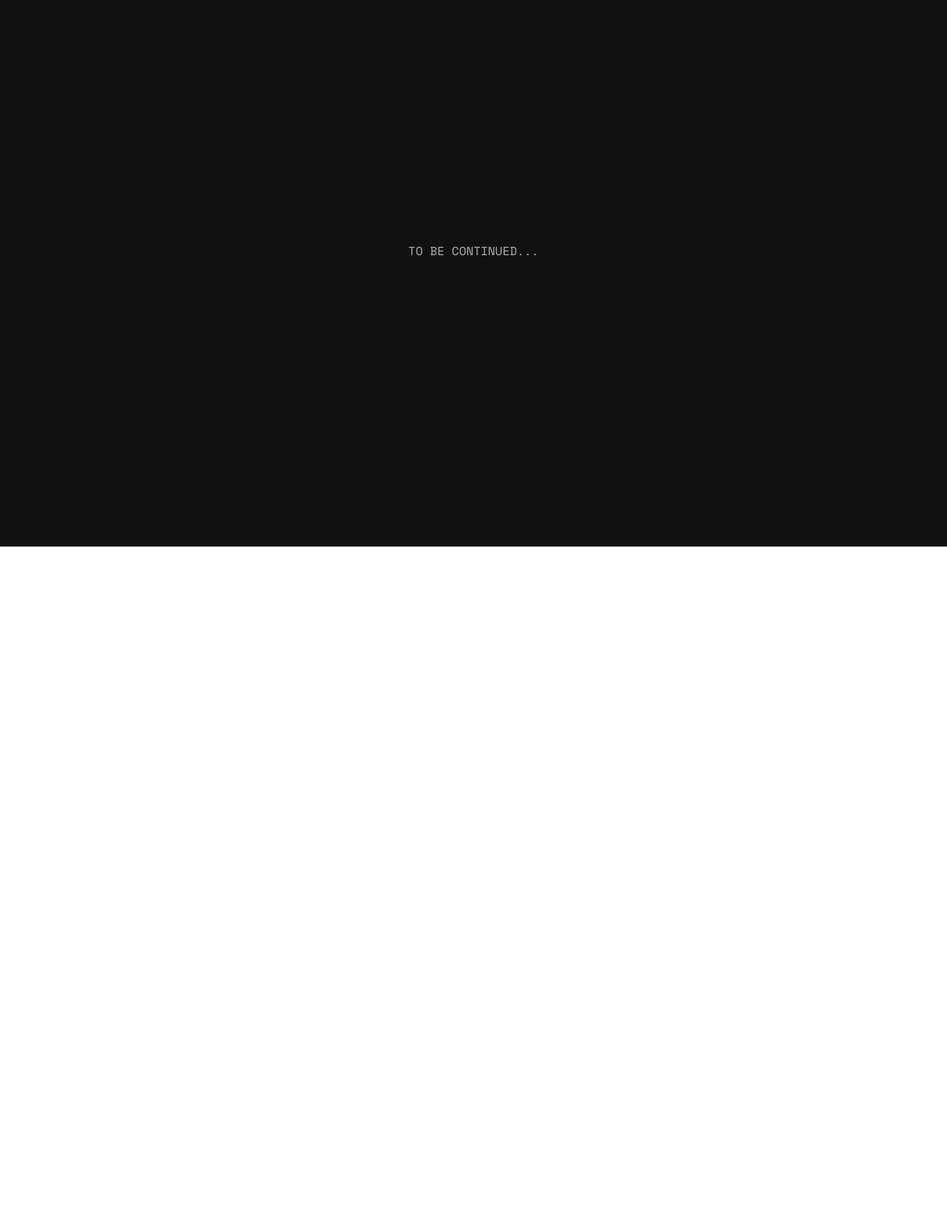
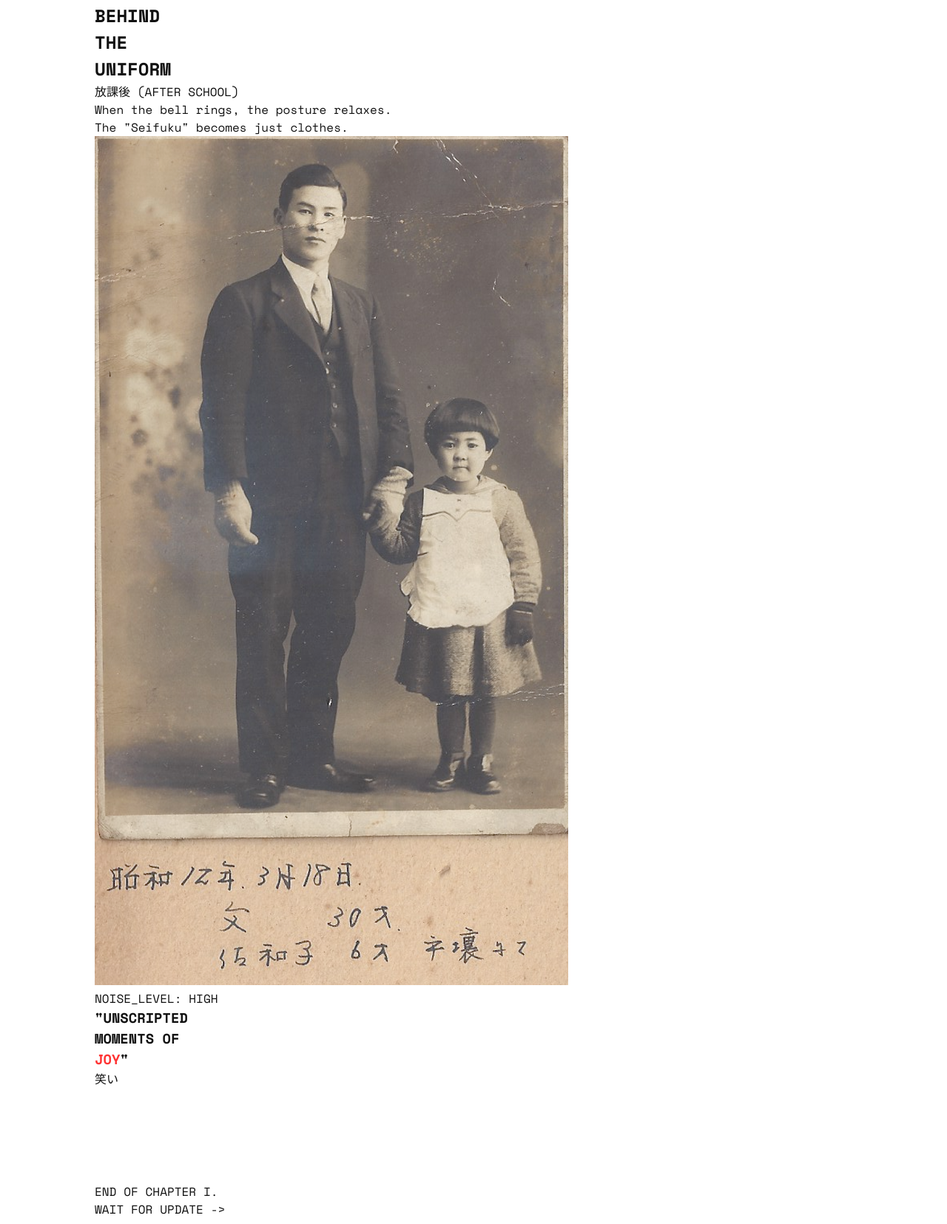
Before and after one commit to irkrssss/japan, a plain HTML site: page index.html in a window 1280 px wide. Shown: the part 2465-4120 px from the top of the page at 74% size. Before the commit the page ends 3204 px from the top, so only its background shows below. Drawn offline with nearby package versions, Linux system fonts and the light colour scheme.

Commit message:
Update index.html

```diff
--- a/index.html
+++ b/index.html
@@ -85,8 +85,42 @@
                 </div>
             </div>
         </section>
+        <section class="horizontal-wrapper">
+            <div class="horizontal-container">
 
-        <section class="footer-stub">
+                <div class="panel panel-text">
+                    <div class="vertical-line"></div>
+                    <h2 class="huge-text">BEHIND<br>THE<br><span class="outlined-text">UNIFORM</span></h2>
+                    <p class="caption-text">
+                        放課後 (AFTER SCHOOL)<br>
+                        When the bell rings, the posture relaxes.<br>
+                        The "Seifuku" becomes just clothes.
+                    </p>
+                </div>
+
+                <div class="panel panel-img">
+                    <div class="img-crop-container">
+                        <img src="https://github.com/irkrssss/japan/blob/main/japan_album/photo2.jpg?raw=true" class="zoomed-img" alt="Laughing detail">
+                        <div class="floating-sticker">NOISE_LEVEL: HIGH</div>
+                    </div>
+                </div>
+
+                <div class="panel panel-quote">
+                    <div class="noise-bg"></div>
+                    <h3 class="quote">
+                        "UNSCRIPTED<br>
+                        MOMENTS OF<br>
+                        <span style="color:var(--red)">JOY</span>"
+                    </h3>
+                    <div class="jap-big-bg">笑い</div> </div>
+
+            </div>
+        </section>
+
+        <section class="next-step-section" data-bgcolor="#ffffff">
+            <p>END OF CHAPTER I.</p>
+            <div class="big-link">WAIT FOR UPDATE -></div>
+        </section>        <section class="footer-stub">
             <p>TO BE CONTINUED...</p>
         </section>
     </main>
```
